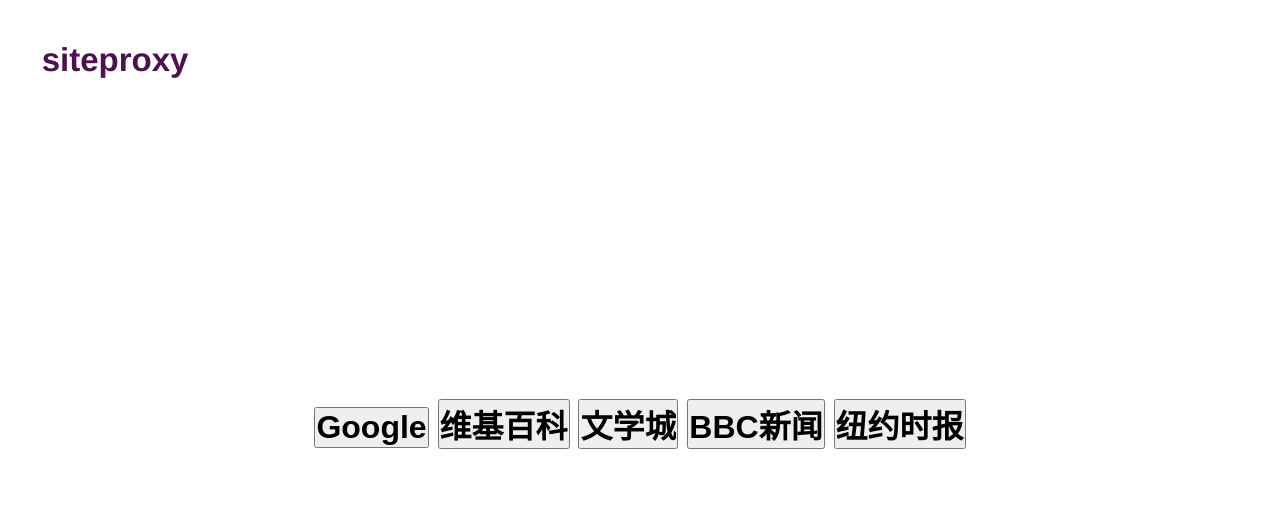
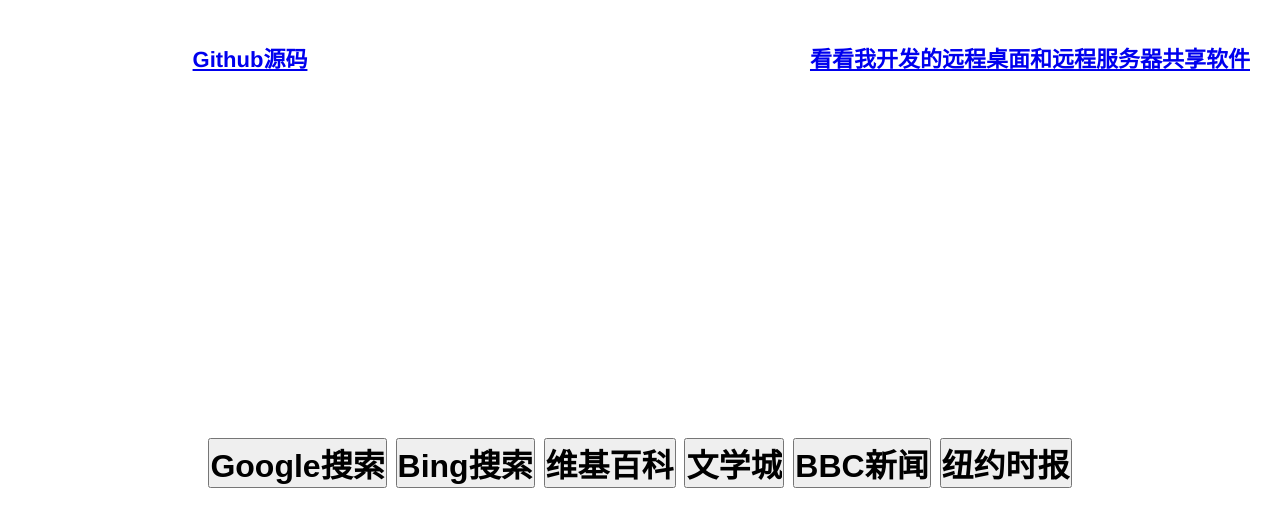
Before and after one commit to netptop/siteproxy, a website: page index.html in a window 1280 px wide. Drawn offline with Linux system fonts and the light colour scheme.

Commit message:
added bing search engin.

```diff
--- a/index.html
+++ b/index.html
@@ -4,14 +4,22 @@
   <kiv class="container-width">
     <div class="logo-container">
       <div class="logo">
-        siteproxy
+		<a href="https://github.com/netptop/siteproxy">Github源码</a>
+      </div>
+    </div>
+    <div class="logo-right-container">
+      <div class="logo">
+		<a href="http://netptop.com">看看我开发的远程桌面和远程服务器共享软件</a>
       </div>
     </div>
     <br />
     <div class="lead-title"> 从这里开始,不再被训戒.   建议您从浏览器打开网页,避免被微信窃听!
+    <br />
+    <div class="descriptionSeg"> 由于从本代理发出的Google请求过多, google会自动限制搜索流量;  如果google不能用,请使用bing搜索引擎.
 	</div>
 	<form class="lead-title" action=>
-		<input class="lead-title" type="button" onclick="window.location.href='/https/www.google.com'" value="Google"/>
+		<input class="lead-title" type="button" onclick="window.location.href='/https/www.google.com'" value="Google搜索"/>
+		<input class="lead-title" type="button" onclick="window.location.href='/https/www.bing.com/?mkt=en-us'" value="Bing搜索"/>
 		<input class="lead-title" type="button" onclick="window.location.href='/https/zh.wikipedia.org'" value="维基百科"/>
 		<input class="lead-title" type="button" onclick="window.location.href='/https/www.wenxuecity.com'" value="文学城"/>
 		<input class="lead-title" type="button" onclick="window.location.href='/https/www.bbc.com/zhongwen/simp'" value="BBC新闻"/>
--- a/style.css
+++ b/style.css
@@ -58,12 +58,15 @@
   float:left;
   width:50%;
 }
+.logo-right-container{
+  float:right;
+}
 .logo{
   border-top-left-radius:5px;
   border-top-right-radius:5px;
   border-bottom-right-radius:5px;
   border-bottom-left-radius:5px;
-  width:230px;
+  width:500px;
   padding-top:10px;
   padding-right:10px;
   padding-bottom:10px;
@@ -72,7 +75,7 @@
   text-align:center;
   line-height:30px;
   color:rgb(77, 17, 79);
-  font-size:33px;
+  font-size:22px;
   font-weight:700;
 }
 .menu{
```
